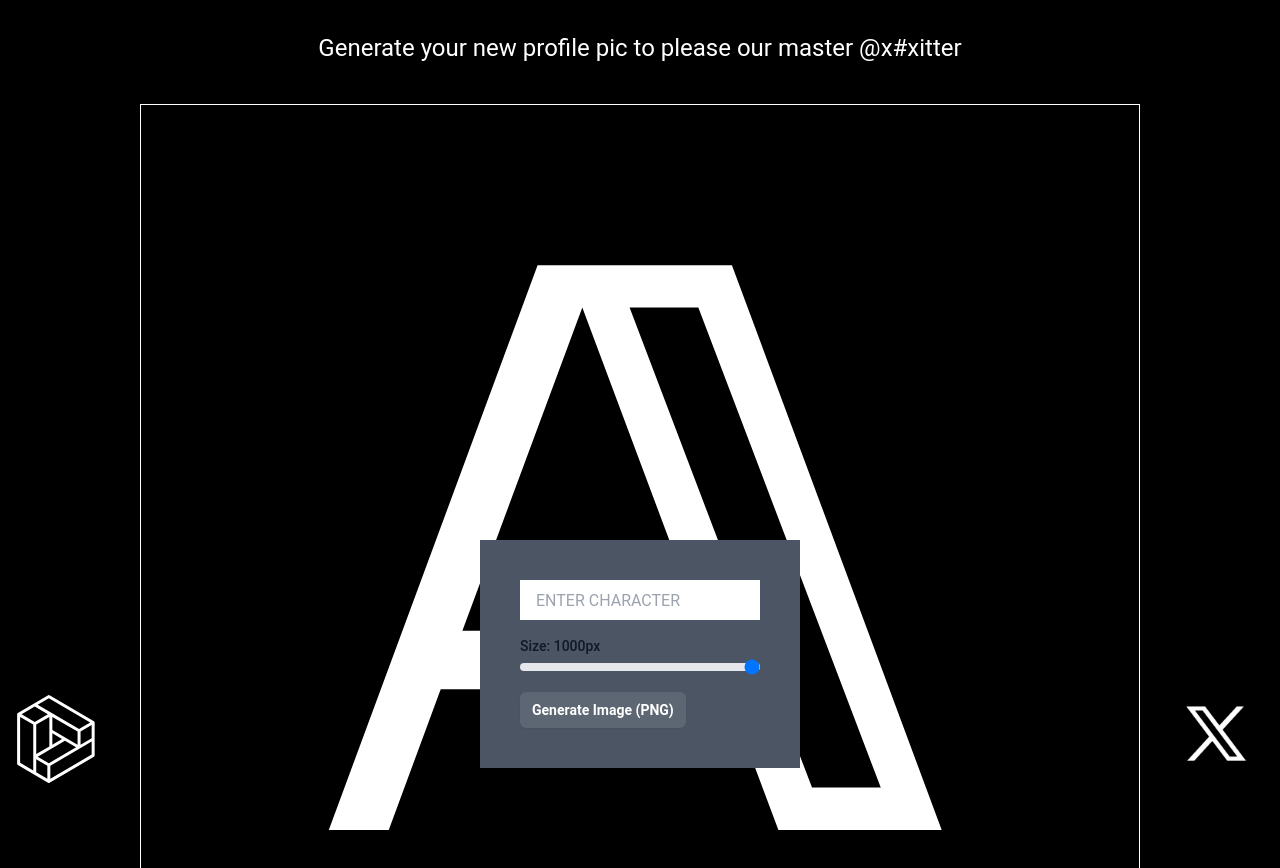
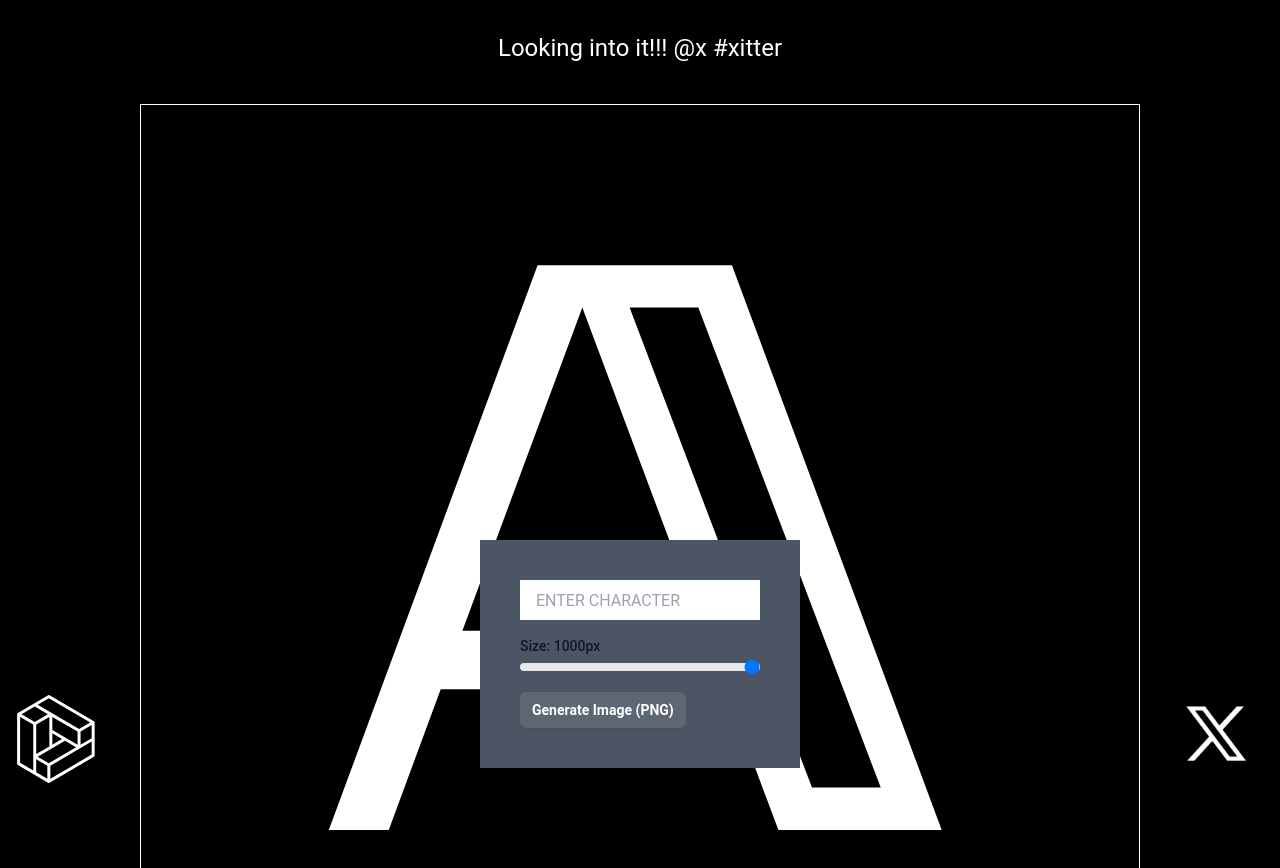
Before and after one commit to d0mlthebread/xlogo, a React (Create React App) app: page / in a window 1280 px wide. Shown: the top 868 px of the page. Built offline with nearby package versions, Linux system fonts and the light colour scheme.

Commit message:
analytics

```diff
--- a/src/App.js
+++ b/src/App.js
@@ -96,14 +96,14 @@ useEffect(() => {
   return (
     <div className="w-full h-screen bg-black relative">
       <h1 className="text-center text-white pt-8 mb-10 text-2xl">
-        Generate your new profile pic to please our master{" "}
+        Looking into it!!!{" "}
         <a
           href="https://twitter.com/x"
           target="_blank"
           className="hover:text-blue-600"
         >
           @x
-        </a>
+        </a>{" "}
         #xitter
       </h1>
       <div
```
